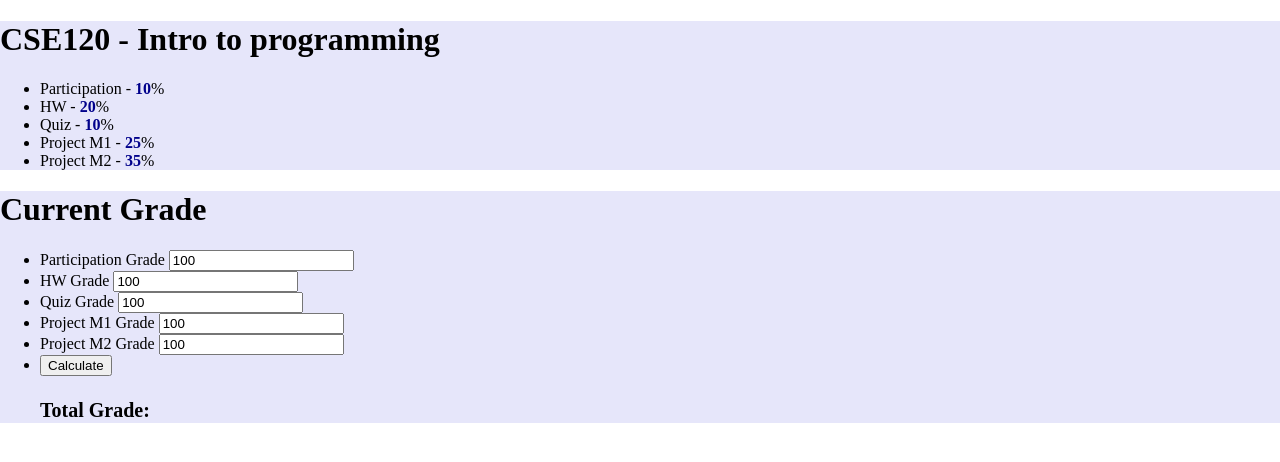
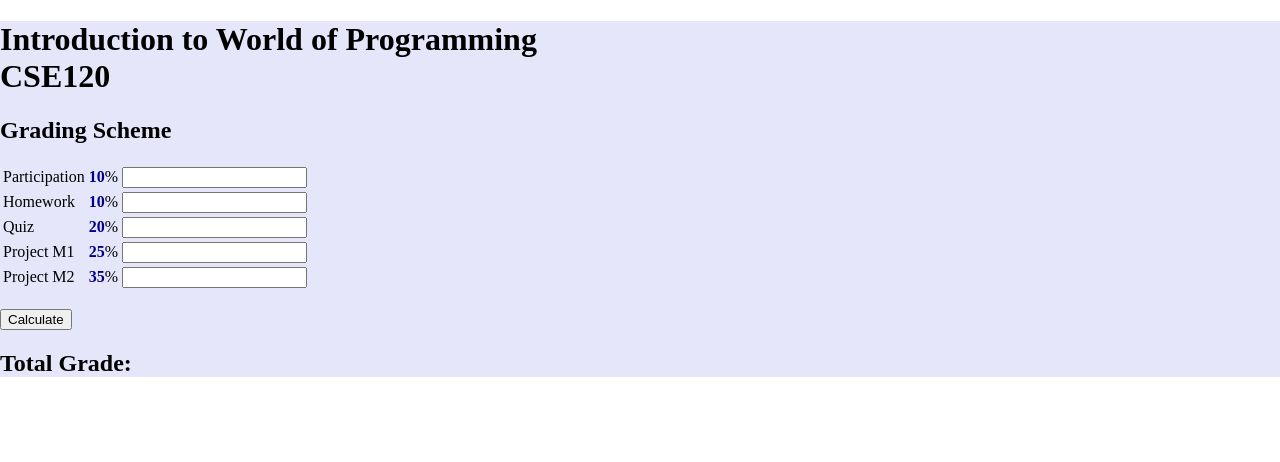
Before and after one commit to SilviHambardzumyan/HTML-CSS-JS, a plain HTML site: page index.html in a window 1280 px wide. Shown: the top 462 px of the page. Drawn offline with Linux system fonts and the light colour scheme.

Commit message:
Update index.html

```diff
--- a/index.html
+++ b/index.html
@@ -5,39 +5,54 @@
     <meta name="viewport" content="width=device-width">
     <title>repl.it</title>
     <link href="style.css" rel="stylesheet" type="text/css" />
+    <script src="script.js"></script>
   </head>
   <body>
 
-    <div id="course">
-      <h1>CSE120 - Intro to programming </h1>
-      <ul style="list-style-type:disc;">
-        <li>Participation - <span class="percent"
-        id="participationPercent">10</span>%</li>
-        <li>HW -  <span class="percent"
-        id="hwPercent">20</span>%</li>
-        <li>Quiz - <span class="percent" id="quizPercent">10</span>%</li>
-        <li>Project M1 - <span class="percent"
-        id="pm1Percent">25</span>%</li>
-        <li>Project M2 - <span class="percent"
-        id="pm2Percent">35</span>%</li>
-      </ul>
-    </div>
+  <div id="course">
+    <h1>Introduction to World of Programming<br>
+    CSE120 </h1>
+    <h2> Grading Scheme </h2>
 
-    <div id="grades">
-      <h1> Current Grade </h1>
-      <ul style="list-style-type:disc;">
-        <li>Participation Grade <input type="text" value=100 id="participationGrade"></li>
-        <li>HW Grade <input type="text" value=100 id="hwGrade"></li>
-        <li>Quiz Grade <input type="text" value=100 id="quizGrade"></li>
-        <li>Project M1 Grade <input type="text" value=100 id="pm1Grade"></li>
-        <li>Project M2 Grade <input type="text" value=100
-        id="pm2Grade"></li>
-        <li> <button onclick="calculatetotalgrade()"> Calculate </button> </li>
-        <h2> <small> Total Grade: </small> </h2>
-          <span id="totalgrade"></span>
+  <div id="grades">
+    <table>
+    <tr>
+      <td> Participation </td>
+      <td> <span class="percent"
+      id= "participationPercent">10</span>% </td>
+      <td> <input type="number" id="participationGrade" value="" onkeyup="checkGrade(event)">
+     <span id="MyParticipationHint"></span> </td>
+    </tr>
+    <tr>
+      <td> Homework </td>
+      <td> <span class="percent" id="hwPercent">10</span>% </td>
+      <td> <input type="number" id="hwGrade" value="" onkeyup="checkGrade(event)">
+      <span id="MyParticipationHint"></span> </td>
+    </tr>
+    <tr>
+      <td> Quiz </td>
+      <td> <span class="percent" id="quizPercent">20</span>% </td>
+      <td> <input type="number" id="quizGrade" value="" onkeyup="checkGrade(event)" >
+      <span id="MyParticipationHint"> </span> </td>
+    </tr>
+    <tr>
+      <td> Project M1 </td>
+      <td> <span class="percent" id="pm1Percent">25</span>% </td>
+      <td> <input type="number" id="pm1Grade"
+      value="" onkeyup="checkGrade(event)" >
+      <span id="MyParticipationHint"> </span> </td>
+    </tr>
+    <tr>
+      <td> Project M2 </td>
+      <td> <span class="percent" id="pm2Percent">35</span>%
+      <td> <input type="number" id="pm2Grade"  value="" onkeyup="checkGrade(event)" >
+      <span id="MyParticipationHint"> </span> </td>
+    </tr>
+    </table>
+    <br>
+    <button onclick="calculatetotalgrade()"> Calculate </button>
+   <h2> Total Grade: <span id="totalgrade"> </span> </h2>
 
-      </ul>
-    </div>
-    <script src="script.js"></script>
-  </body>
+  </div>
+</body>
 </html>
```
